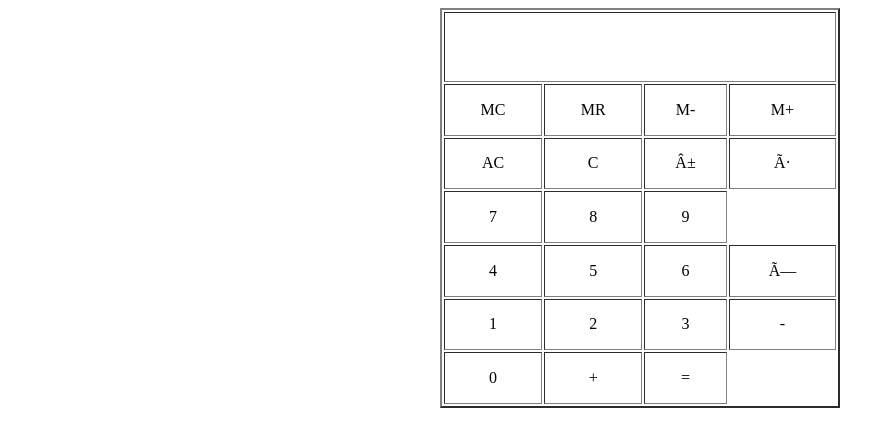
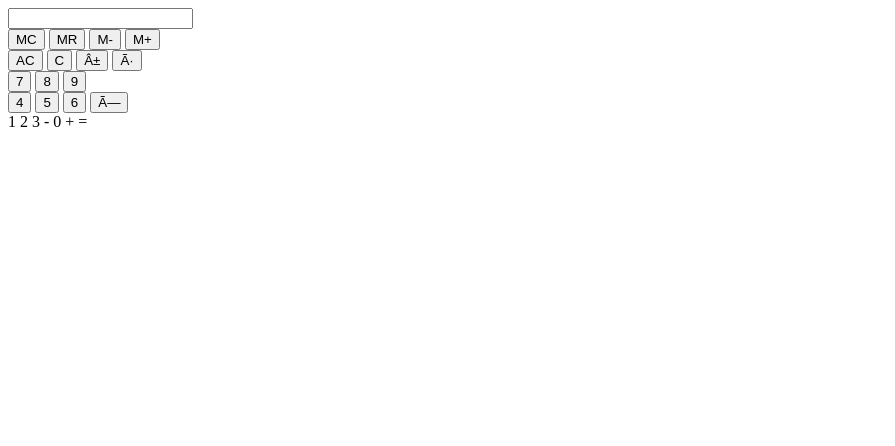
Before and after one commit to alizavirani9-cpu/Calculator-with-CSS, a plain HTML site: page index.html in a window 1280 px wide. Shown: the whole page, without its empty margins (0-895 px from the left). Drawn offline with Linux system fonts and the light colour scheme.

Commit message:
Update index.html

```diff
--- a/index.html
+++ b/index.html
@@ -6,32 +6,31 @@
         <title>calculator with Css</title>
     </head>
     <body>
-      <table border="2" height="400" width="400" align="center">
-        <tr height="70" width="400">
-          <td rowspan="1" colspan="5">
-        <tr>
-          <td align="center" rowspan="1" colsoan="1"<button>MC</button></td>
-          <td align="center" rowspan="1" colspan="1"<button>MR</button></td>
-          <td align="center" rowspan="1" colspan="1"<button>M-</button></td>
-          <td align="center" rowspan="1" colspan="1"<button>M+</button></td>
-        </tr>
-        <tr>
-          <td align="center" rowspan="1" colspan="1"<button>AC</button></td>
-          <td align="center" rowspan="1" colspan="1"<button>C</button></td>
-          <td align="center" rowspan="1" colspan="1"<button>±</button></td>
-          <td align="center" rowspan="1" colspan="1"<button>÷</button></td>
-        </tr>
-        <tr>
-          <td align="center" rowspan="1" colspan="1"<button>7</button></td>
-          <td align="center" rowspan="1" colspan="1"<button>8</button></td>
-          <td align="center" rowspan="1" colspan="1"<button>9</button></td>
-        </tr>
-        <tr>
-          <td align="center" rowspan="1" colspan="1"<button>4</button></td>
-          <td align="center" rowspan="1" colspan="1"<button>5</button></td>
-          <td align="center" rowspan="1" colspan="1"<button>6</button></td>
-          <td align="center" rowspan="1" colspan="1"<button>×</button></td>
-        </tr>
+      <div>
+        <input type="text">
+      <div>
+          <button>MC</button>
+          <button>MR</button>
+          <button>M-</button>
+          <button>M+</button>
+        </div>
+        <div>
+          <button>AC</button>
+          <button>C</button>
+          <button>±</button>
+          <button>÷</button>
+        </div>
+        <div>
+          <button>7</button>
+          <button>8</button>
+          <button>9</button>
+        </div>
+        <div>
+          <button>4</button>
+          <button>5</button>
+          <button>6</button>
+          <button>×</button>
+        </div>
         <tr>
           <td align="center" rowspan="1" colspan="1"<button>1</button></td>
           <td align="center" rowspan="1" colspan="1"<button>2</button></td>
```
